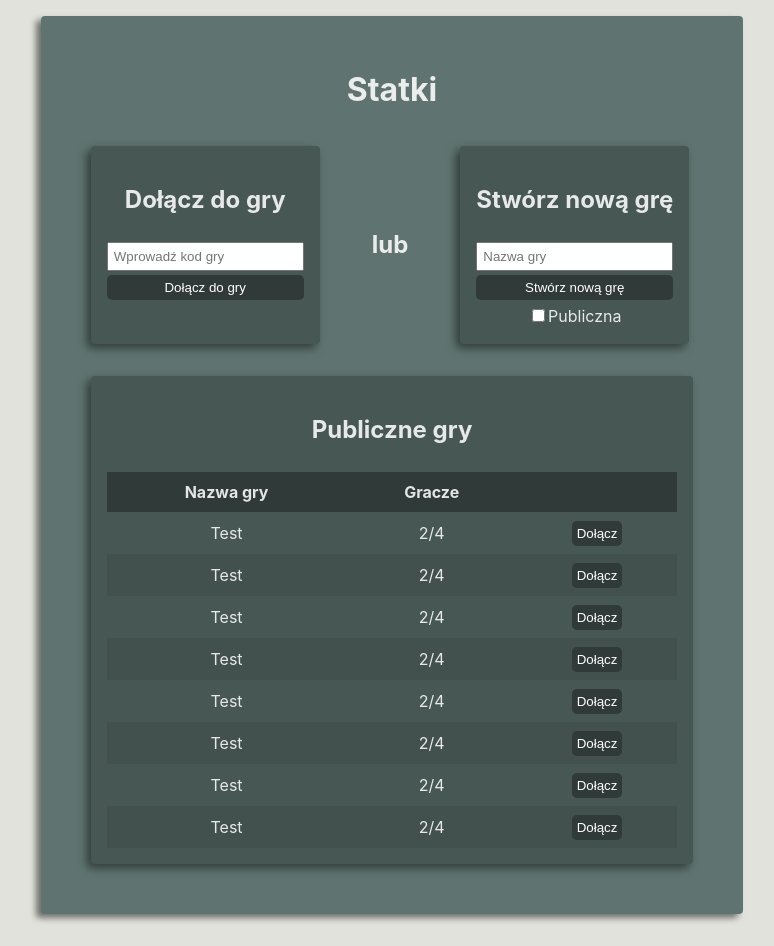
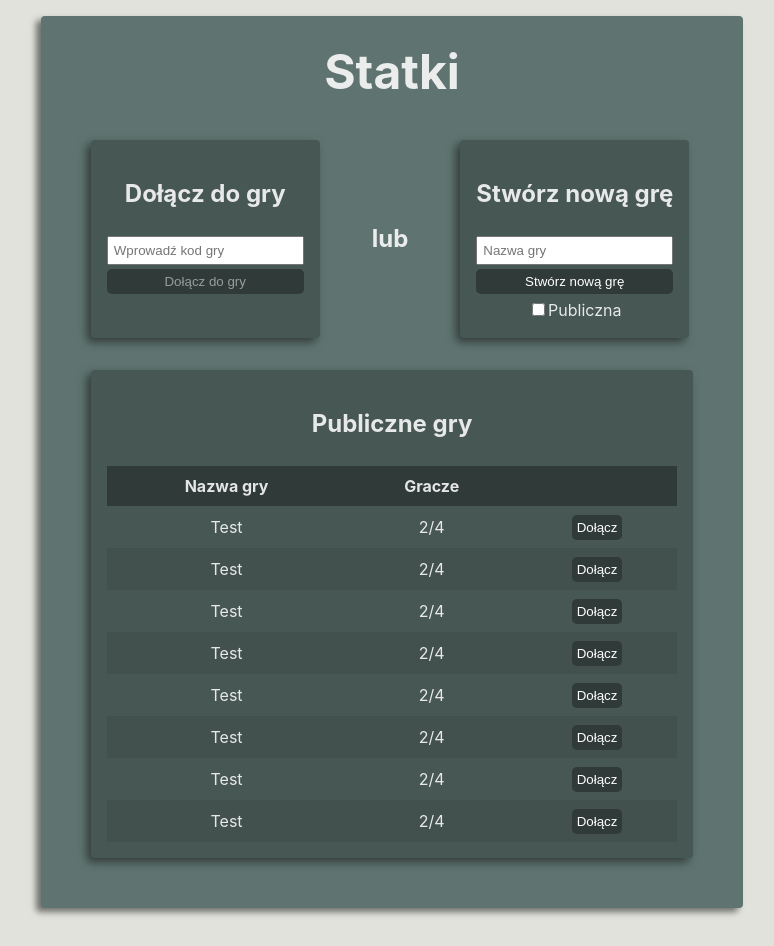
Before and after one commit to IDontEvenCarem/Projekt-Statki-Studia, a Vue app in the folder website/: page / in a window 1280 px wide. Shown: the whole page, without its empty margins (248-1022 px from the left). Built offline with nearby package versions, Linux system fonts and the light colour scheme.

Commit message:
Fixing up styles for input elements

```diff
--- a/website/src/components/CreateNewGame.vue
+++ b/website/src/components/CreateNewGame.vue
@@ -1,7 +1,11 @@
 <template>
     <div class="wrapper">
         <h2>Stwórz nową grę</h2>
-        <input type="text" placeholder="Nazwa gry" />
+        <input
+            type="text"
+            placeholder="Nazwa gry"
+            maxlength="32"
+        />
         <button>Stwórz nową grę</button>
         <div>
             <input type="checkbox" id="public" />
--- a/website/src/components/JoinExistingGame.vue
+++ b/website/src/components/JoinExistingGame.vue
@@ -1,12 +1,27 @@
 <script setup lang="ts">
+import { ref } from 'vue';
+
+defineEmits<{
+    joinGame: [gameCode: string]
+}>()
+
+const value = ref('');
 
 </script>
 
 <template>
     <div class="wrapper">
         <h2>Dołącz do gry</h2>
-        <input type="text" placeholder="Wprowadź kod gry" />
-        <button>Dołącz do gry</button>
+        <input
+            type="text"
+            placeholder="Wprowadź kod gry"
+            maxlength="8"
+            v-model="value"
+        />
+        <button
+            @click="$emit('joinGame', value)"
+            :disabled="value.length !== 8"
+        >Dołącz do gry</button>
     </div>
 </template>
 
--- a/website/src/components/MainMenu.vue
+++ b/website/src/components/MainMenu.vue
@@ -24,7 +24,7 @@ import PublicGamesList from './PublicGamesList.vue';
     text-align: center;
     background-color: var(--main-color);
     border-radius: var(--border-radius);
-    padding: 50px;
+    padding: 20px 50px 50px;
     width: fit-content;
     margin-left: auto;
     margin-right: auto;
@@ -32,10 +32,12 @@ import PublicGamesList from './PublicGamesList.vue';
 }
 
 .main-menu__title {
-    font-size: 2em;
+    font-size: 3em;
     font-weight: bold;
     color: var(--main-color-light);
     grid-area: 1 / 1 / 2 / 5;
+    padding: 0;
+    margin: 0;
 }
 
 .main-menu__separator {
--- a/website/src/style.css
+++ b/website/src/style.css
@@ -45,3 +45,8 @@ button {
 button:hover {
   background-color: color-mix(in srgb, var(--main-color) 40%, #000);
 }
+button:disabled {
+  background-color: color-mix(in srgb, var(--main-color) 50%, #000);
+  color: rgba(255, 255, 255, 0.5);
+  cursor: not-allowed;
+}
```
